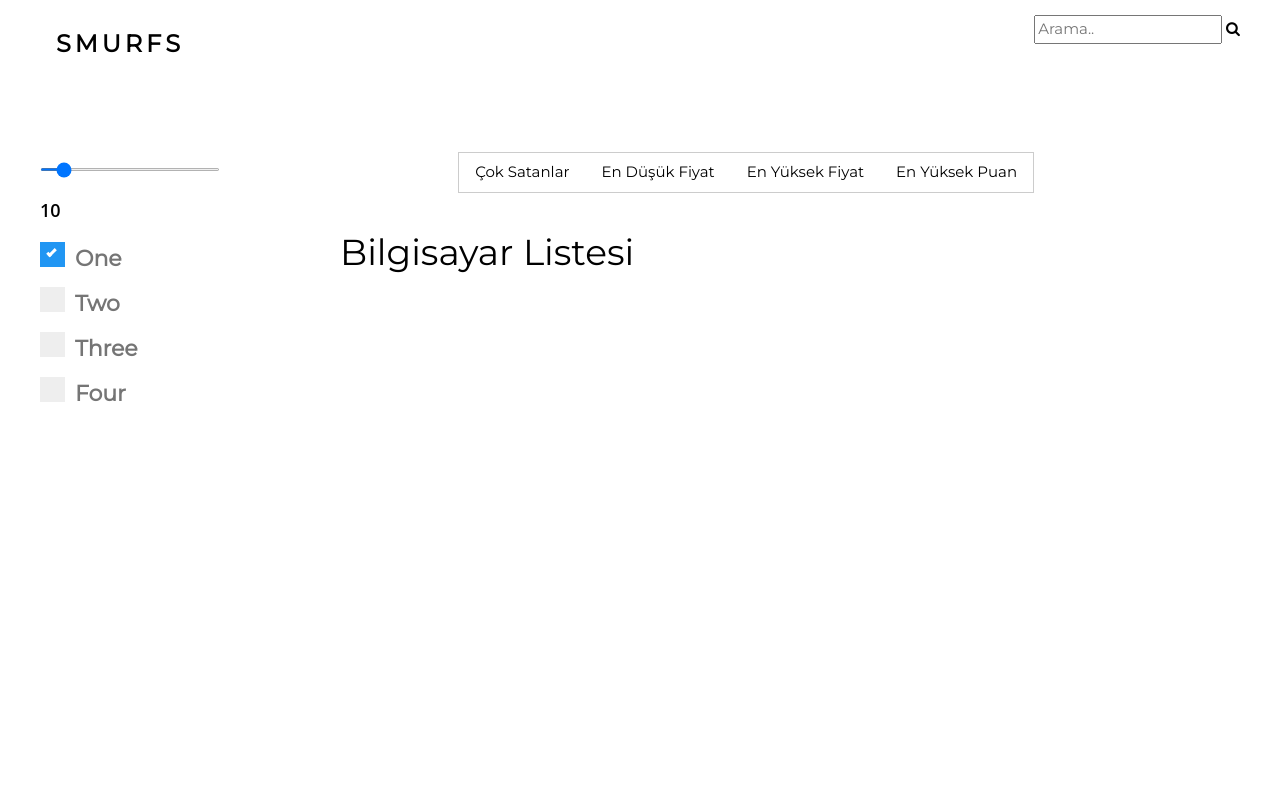
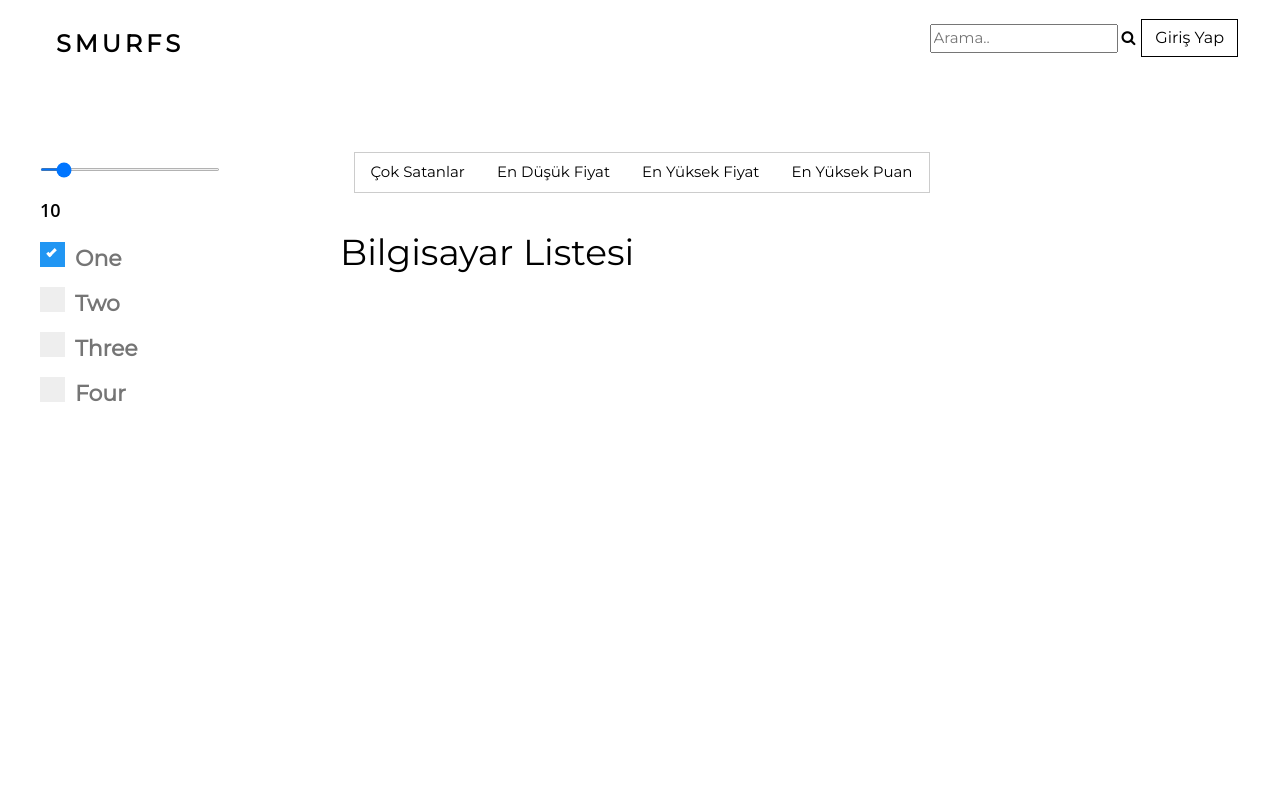
Before and after one commit to zeynepaslierhan/KOU-WebScraping-YazLab1, a Django app: page / in a window 1280 px wide. Run offline with Django 4.2, Linux system fonts and the light colour scheme; data that the repository does not hold is empty.

Commit message:
Login button add

```diff
--- a/AnaSite/templates/layout.html
+++ b/AnaSite/templates/layout.html
@@ -13,6 +13,21 @@
     <link rel="stylesheet" href="https://www.w3schools.com/w3css/4/w3.css">
     <link rel="stylesheet" href="https://fonts.googleapis.com/css?family=Raleway">
     <link rel="stylesheet" href="https://cdnjs.cloudflare.com/ajax/libs/font-awesome/4.7.0/css/font-awesome.min.css">
+
+
+    <style>
+        .button {
+          border: 1px solid black;
+          color: black;
+          padding: 6px 13px;
+          text-align: center;
+          text-decoration: none;
+          display: inline-block;
+          font-size: 16px;
+          margin: 4px 2px;
+          cursor: pointer;
+        }
+    </style>
 
     <style>
         /* Customize the label (the container) */
@@ -182,6 +197,7 @@
     <div class="w3-overlay w3-hide-large" onclick="w3_close()" style="cursor:pointer" title="close side menu" id="myOverlay"></div>
 
 
+
     {% include 'partials/partial_arama.html' %}
     {% include 'partials/partial_sıralama.html' %}
 
--- a/AnaSite/templates/partials/partial_arama.html
+++ b/AnaSite/templates/partials/partial_arama.html
@@ -4,5 +4,7 @@
         <i class="topnav"></i>
         <input type="text" placeholder="Arama..">
         <i class="fa fa-search"></i>
+
+        <a href="http://127.0.0.1:8000/admin/login" class="button button2">Giriş Yap</a>
 </p>
 </header>
```
